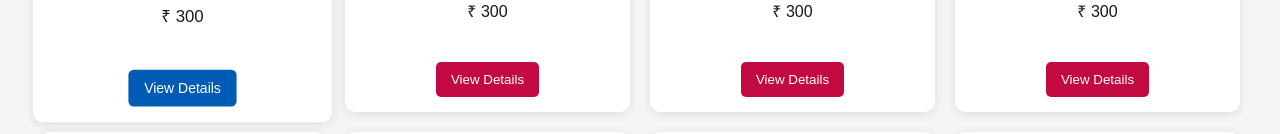
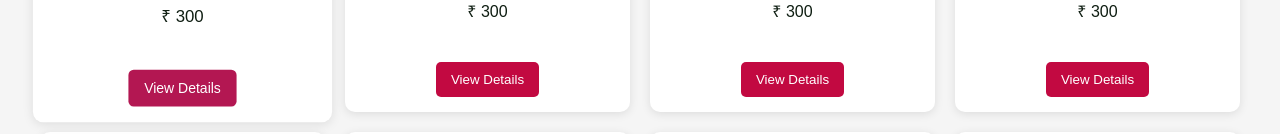
Before and after one commit to amiljoseph03/e-commerce-product-listing, a Next.js app: page / in a window 1280 px wide. In both pictures the pointer is over the button 182 px from the left and 1204 px from the top of the page. Shown: the part 1125-1259 px from the top of the page. Built offline with nearby package versions, Linux system fonts and the light colour scheme.

Commit message:
updated ui

```diff
--- a/app/styles/home.css
+++ b/app/styles/home.css
@@ -54,7 +54,7 @@ h1 {
 }
 
 .card button:hover {
-  background-color: #005bb5;
+  background-color: #b31752;
 }
 
 h2{
```
